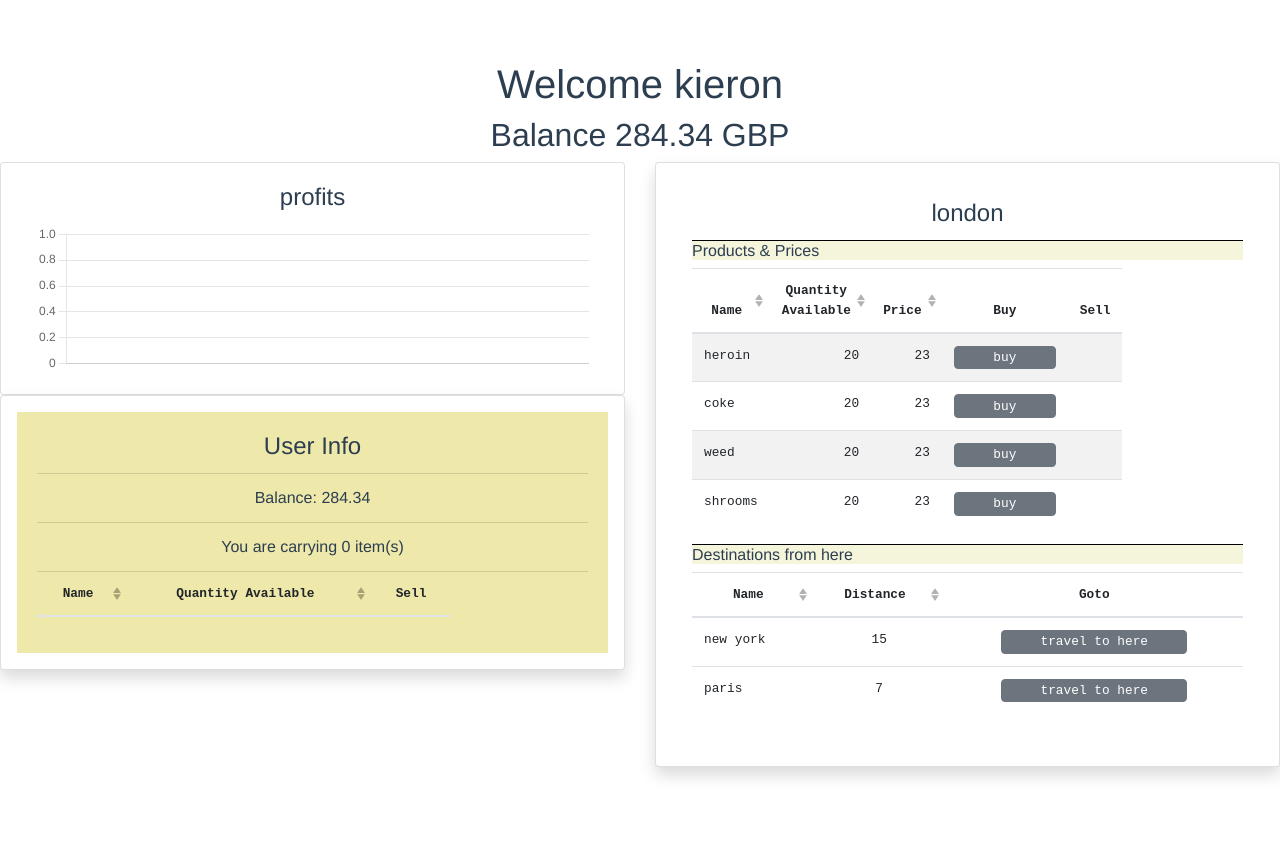
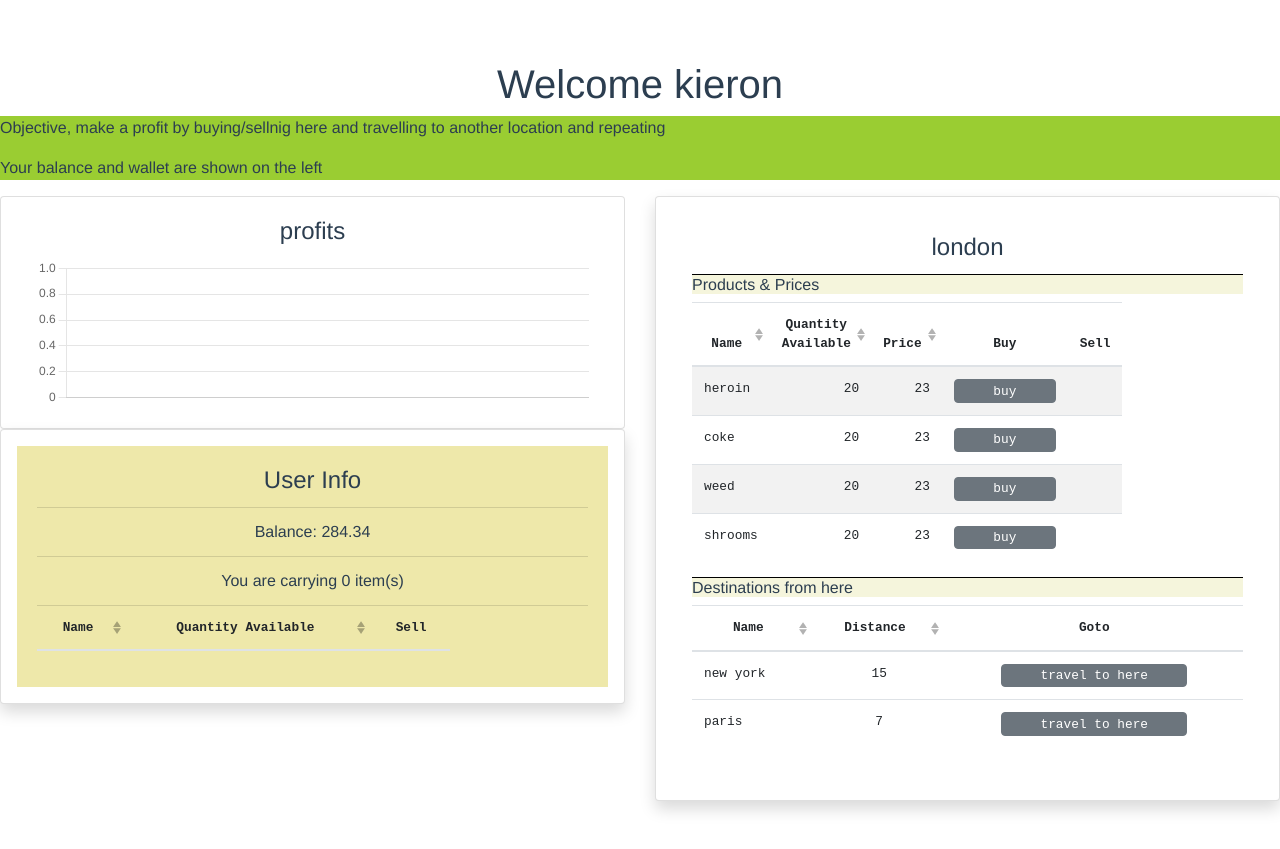
Before and after one commit to stickleprojects/kw-drugwars, a Vue app: page / in a window 1280 px wide. Before the commit the page ends 815 px from the top, so only its background shows below. Built offline with nearby package versions, Linux system fonts and the light colour scheme.

Commit message:
trivial - updated welcome text

```diff
--- a/src/components/GamePlaySingleCity.vue
+++ b/src/components/GamePlaySingleCity.vue
@@ -1,7 +1,11 @@
 <template>
     <div class="hello">
         <h1>Welcome {{ store.user.name }}</h1>
-        <h2>Balance {{ store.user.balance }} {{ store.user.currency }}</h2>
+        <div class="info">
+            <p>Objective, make a profit by buying/sellnig here and travelling to another location and repeating</p>
+            <p>Your balance and wallet are shown on the left</p>
+        </div>
+
         <div>
             <b-row>
                 <b-col>
@@ -68,4 +72,10 @@ li {
 a {
     color: #42b983;
 }
+
+.info {
+    text-align: left;
+    background-color: yellowgreen;
+
+}
 </style>
```
